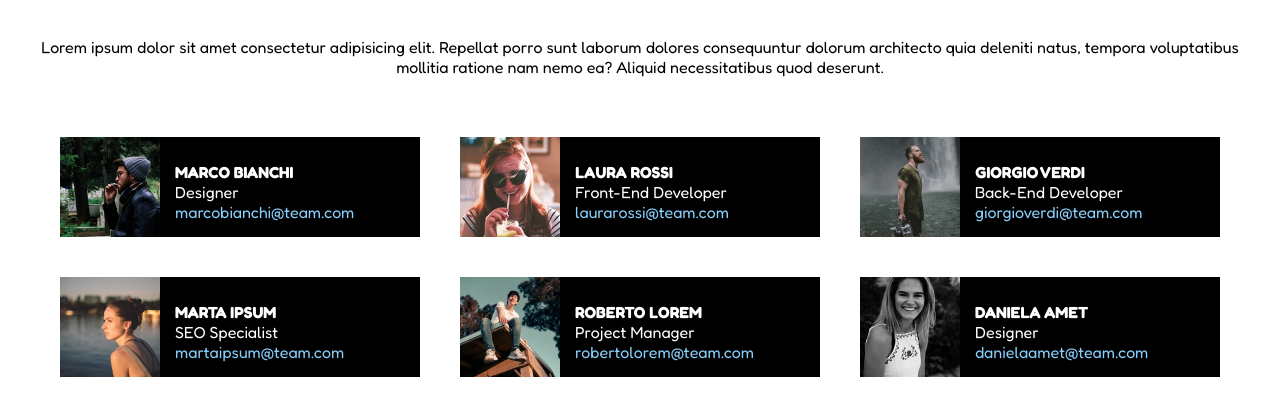
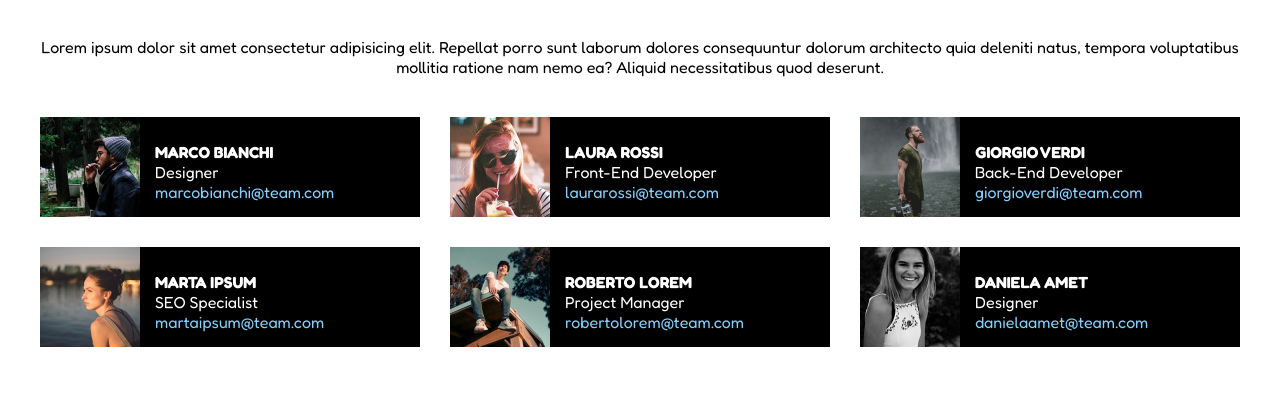
Before and after one commit to nicolaceccagnoli/html-css-float-cards, a plain HTML site: page index.html in a window 1280 px wide. Shown: the part 82-498 px from the top of the page. Drawn offline with Linux system fonts and the light colour scheme.

Commit message:
Corretti Margini e Colonne

```diff
--- a/css/style.css
+++ b/css/style.css
@@ -27,12 +27,12 @@
 
 
 .card{
-    width: calc((100% / 3) - 40px);
+    width: calc((100% / 3) - 20px);
     height: 100px;
     float: left;
     background-color: black;
     color: white;
-    margin: 20px;;
+    margin-bottom: 30px;
 }
 
 img{
@@ -73,5 +73,5 @@ p{
 */
 
 .laura, .roberto{
-    margin-left: 0 15px;
+    margin: 0 30px;
 }
```
